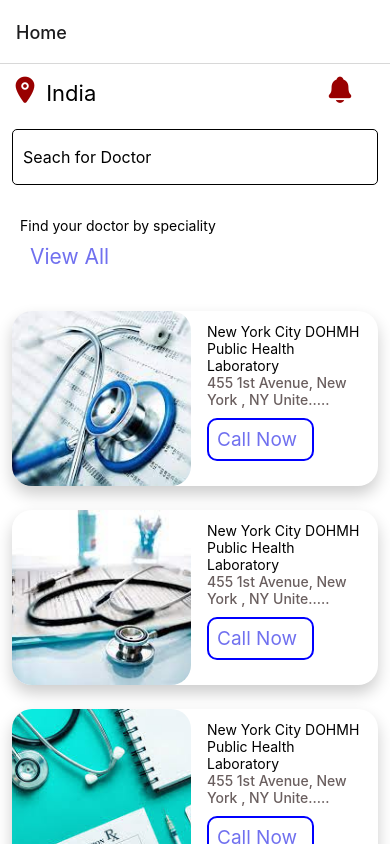
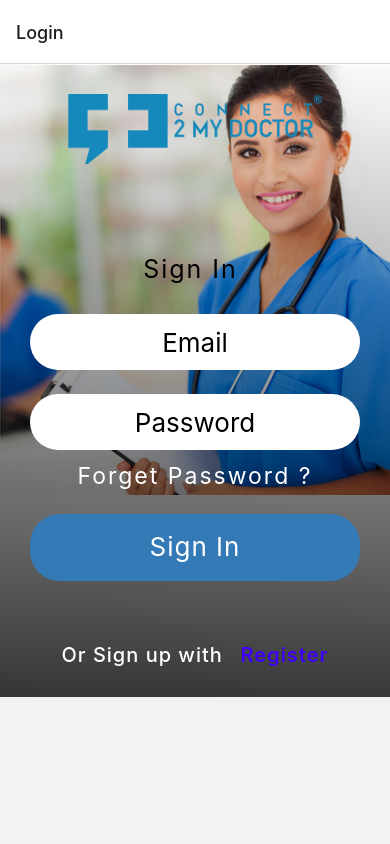
Before and after one commit to webdeveloper510/uber_clone, a React Native app: screen / in a window 390 px wide. Built offline with nearby package versions, Linux system fonts and the light colour scheme.

Commit message:
add font family

```diff
--- a/App.js
+++ b/App.js
@@ -13,8 +13,8 @@ const Stack = createNativeStackNavigator();
 
 export default () =>(
          <NavigationContainer>
-         <Stack.Navigator initialRouteName="Home">
-           <Stack.Screen name="Login" component={Login} />
+         <Stack.Navigator initialRouteName="Login">
+           <Stack.Screen  name="Login" component={Login} />
            <Stack.Screen name="Register" component={Register} />
            <Stack.Screen name="Forget" component={Forget} />
            <Stack.Screen name="Home" component={Home} />
--- a/package.json
+++ b/package.json
@@ -10,9 +10,11 @@
     "eject": "expo eject"
   },
   "dependencies": {
+    "@expo-google-fonts/nunito-sans": "^0.2.2",
     "@react-navigation/native": "^6.0.8",
     "@react-navigation/native-stack": "^6.5.0",
     "expo": "~44.0.0",
+    "expo-app-loading": "~1.3.0",
     "expo-font": "~10.0.4",
     "expo-status-bar": "~1.2.0",
     "react": "17.0.1",
```
Also changed, not shown: Pages/Docterprofile.js (+16 -0 lines), Pages/Forget.js (+16 -0 lines), Pages/Home.js (+16 -1 lines), Pages/Login.js (+16 -0 lines), Pages/Pediatrician.js (+16 -0 lines), Pages/Register.js (+16 -1 lines), Partner/Complete.js (+16 -0 lines), Partner/Editprofile.js (+16 -0 lines), assets/logo01.png (added), 1 other file (tests, documents, lock files or other folders).
